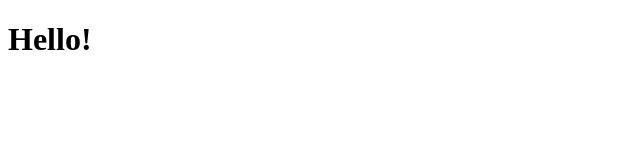
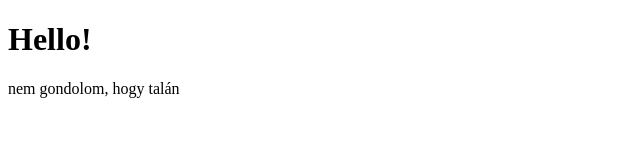
Before and after one commit to mazsolah/new, a plain HTML site: page index.html in a window 1280 px wide. Shown: the whole page, without its empty margins (0-640 px from the left). Drawn offline with Linux system fonts and the light colour scheme.

Commit message:
valami index.html

```diff
--- a/index.html
+++ b/index.html
@@ -12,6 +12,8 @@
 
   <h1>Hello!</h1>
 
+  <p>nem gondolom, hogy talán</p>
+
 </body>
 
 </html>
```
